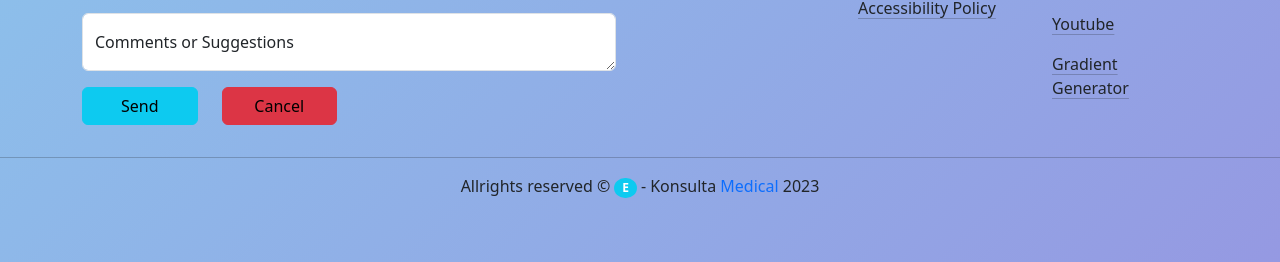
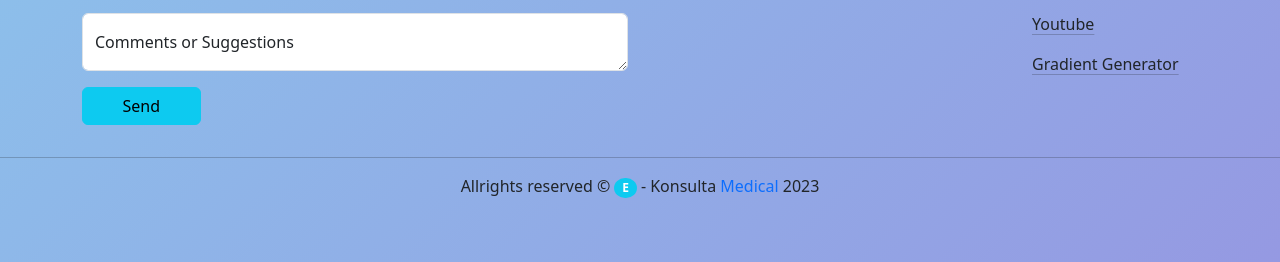
Before and after one commit to calbejeram/E-KonsultaMedical, a plain HTML site: page index.html in a window 1280 px wide. Shown: the part 3069-3331 px from the top of the page. Drawn offline with nearby package versions, Linux system fonts and the light colour scheme.

Commit message:
removed row gap of forms in footer section

```diff
--- a/index.html
+++ b/index.html
@@ -259,7 +259,7 @@
                 <a class="navbar-brand fw-bold fs-5" href="#"><img src="/assets/images/logobrand.png" alt="" style="width: 50px;">E-Konsulta</a>
                 <h6 class="mt-3">Help me improve this <span class="text-danger">website</span> by sending a suggestion</h6>
                 <p>Fill out the form below.</p>
-                <div class="row g-5">
+                <div class="row">
                     <div class="col-md-12 col-lg-6 ">
                       <!-- Forms -->
                       <form>
@@ -290,13 +290,6 @@
                             <div class="d-grid my-3">
                               <button class="btn btn-info" type="button">
                                 Send
-                              </button>
-                            </div>
-                          </div>
-                          <div class="col-3">
-                            <div class="d-grid my-3">
-                              <button class="btn btn-danger text-black" type="button">
-                                Cancel
                               </button>
                             </div>
                           </div>
```
Also changed, not shown: assets/pages/healthy/foodandnutrition.html (+0 -7 lines).
